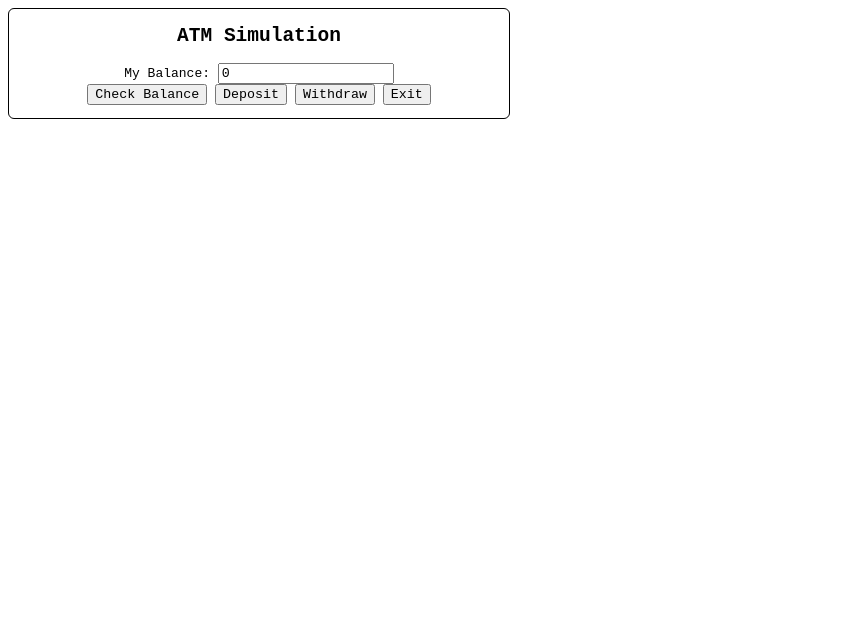
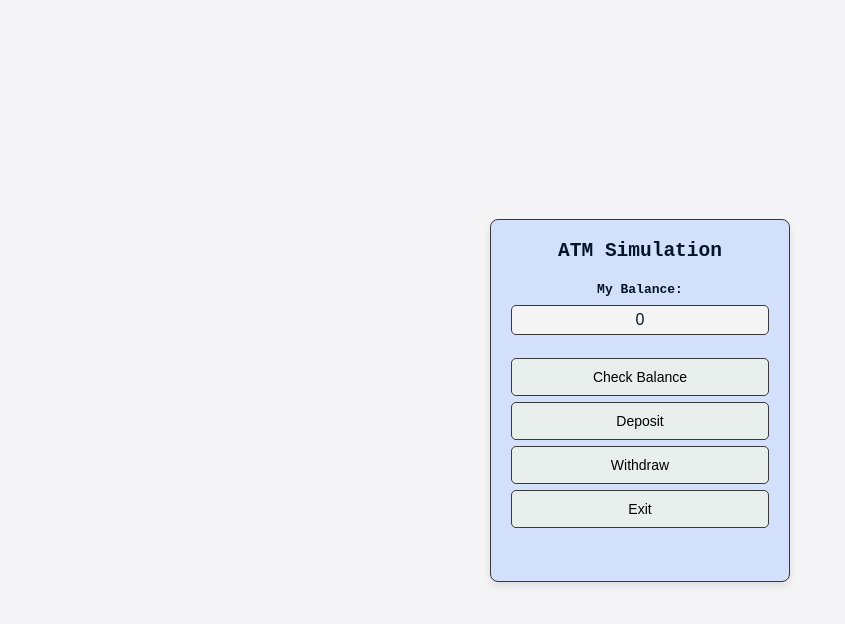
Before and after one commit to dreadnought2099/Bank_Account_JS, a plain HTML site: page index.html in a window 1280 px wide. Shown: the whole page, without its empty margins (0-845 px from the left). Drawn offline with Linux system fonts and the light colour scheme.

Commit message:
updates & changes

```diff
--- a/index.html
+++ b/index.html
@@ -20,6 +20,7 @@
         </div>
       </div>
       <p id="message"></p>
+      <p id="copyright"></p>
     </div>
     <script src="script.js"></script>
   </body>
--- a/script.js
+++ b/script.js
@@ -32,6 +32,10 @@ function withdraw() {
 
 function exitATM() {
   balance = 0;
+  const currentYear = new Date().getFullYear();
   document.getElementById("balance").value = balance;
   document.getElementById("message").innerText = "THANK YOU FOR USING ATM";
+  document.getElementById(
+    "copyright"
+  ).innerHTML = `&copy; ${currentYear} RMAGALLANEZ. All rights reserved.`;
 }
--- a/style.css
+++ b/style.css
@@ -1,10 +1,78 @@
 * {
+  margin: 0;
+  padding: 0;
+  box-sizing: border-box;
+}
+
+body {
   font-family: monospace;
+  background-color: #f5f5f7;
+  display: flex;
+  justify-content: center;
+  align-items: center;
+  height: 100vh;
 }
 
 .container {
-  border: 1px solid black;
-  border-radius: 6px;
-  width: 500px;
+  background-color: #d2e0fb;
+  padding: 20px;
+  border-radius: 8px;
+  box-shadow: 0 4px 8px rgba(0, 0, 0, 0.1);
   text-align: center;
+  width: 300px;
+  border: 1px solid #393939;
 }
+
+h2 {
+  margin-bottom: 20px;
+  color: #021526;
+}
+
+#atm-int {
+  margin-bottom: 20px;
+}
+
+label {
+  display: block;
+  font-weight: bold;
+  margin-bottom: 8px;
+  color: #021526;
+}
+
+input[type="text"] {
+  width: 100%;
+  padding: 5px;
+  font-size: 16px;
+  border: 1px solid #393939;
+  border-radius: 5px;
+  margin-bottom: 20px;
+  background-color: #f5f5f5;
+  text-align: center;
+  color: #021526;
+}
+
+button {
+  width: 100%;
+  padding: 10px;
+  margin: 3px 0;
+  border: 1px solid #393939;
+  border-radius: 5px;
+  font-size: 14px;
+  cursor: pointer;
+  background-color: #e9efec;
+  transition: background-color 0.2s ease;
+}
+
+button:hover {
+  background-color: #cadad3;
+}
+
+#message {
+  margin-top: 30px;
+  color: #021526;
+  margin-bottom: 20px;
+}
+
+#copyright {
+  font-size: 9px;
+}
```
